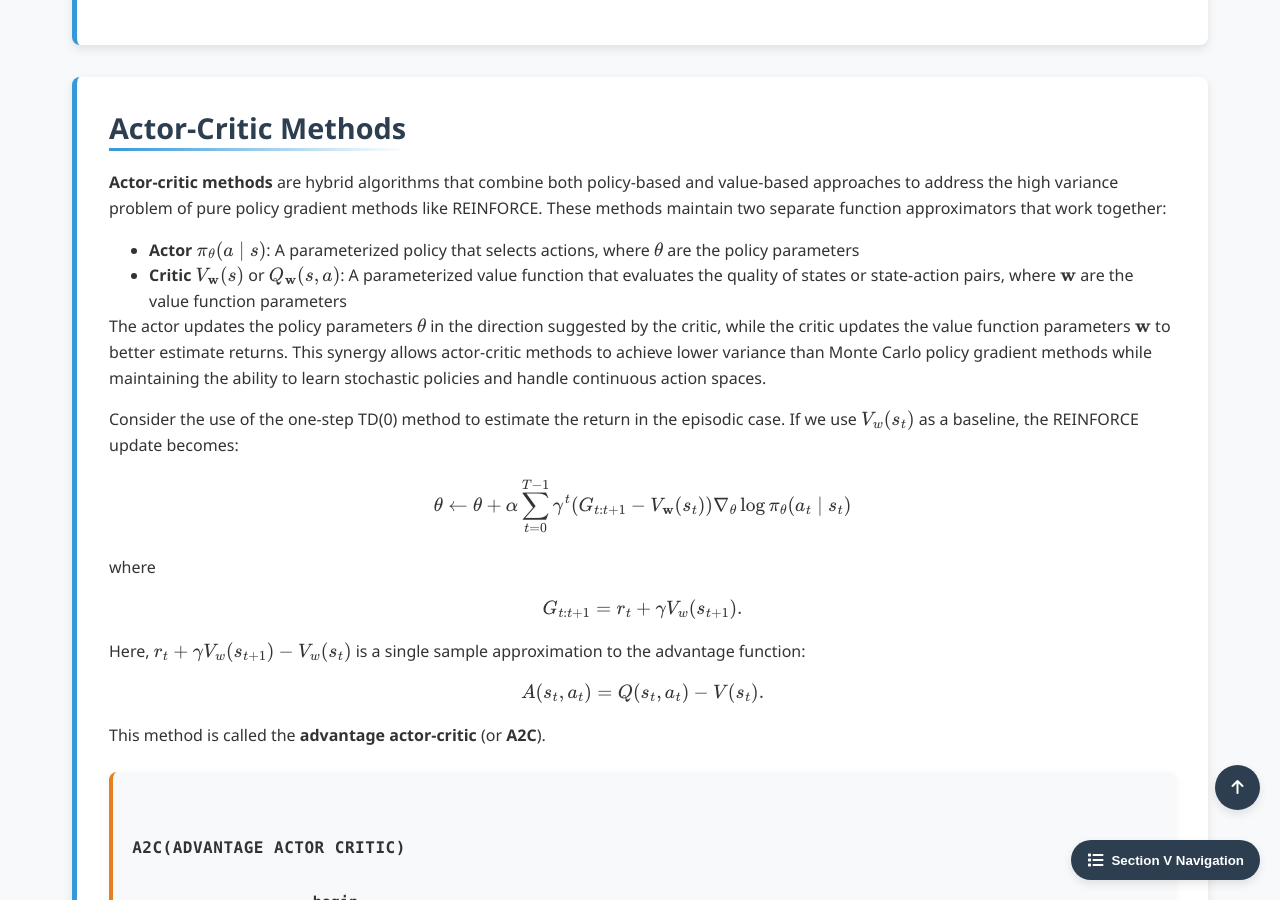
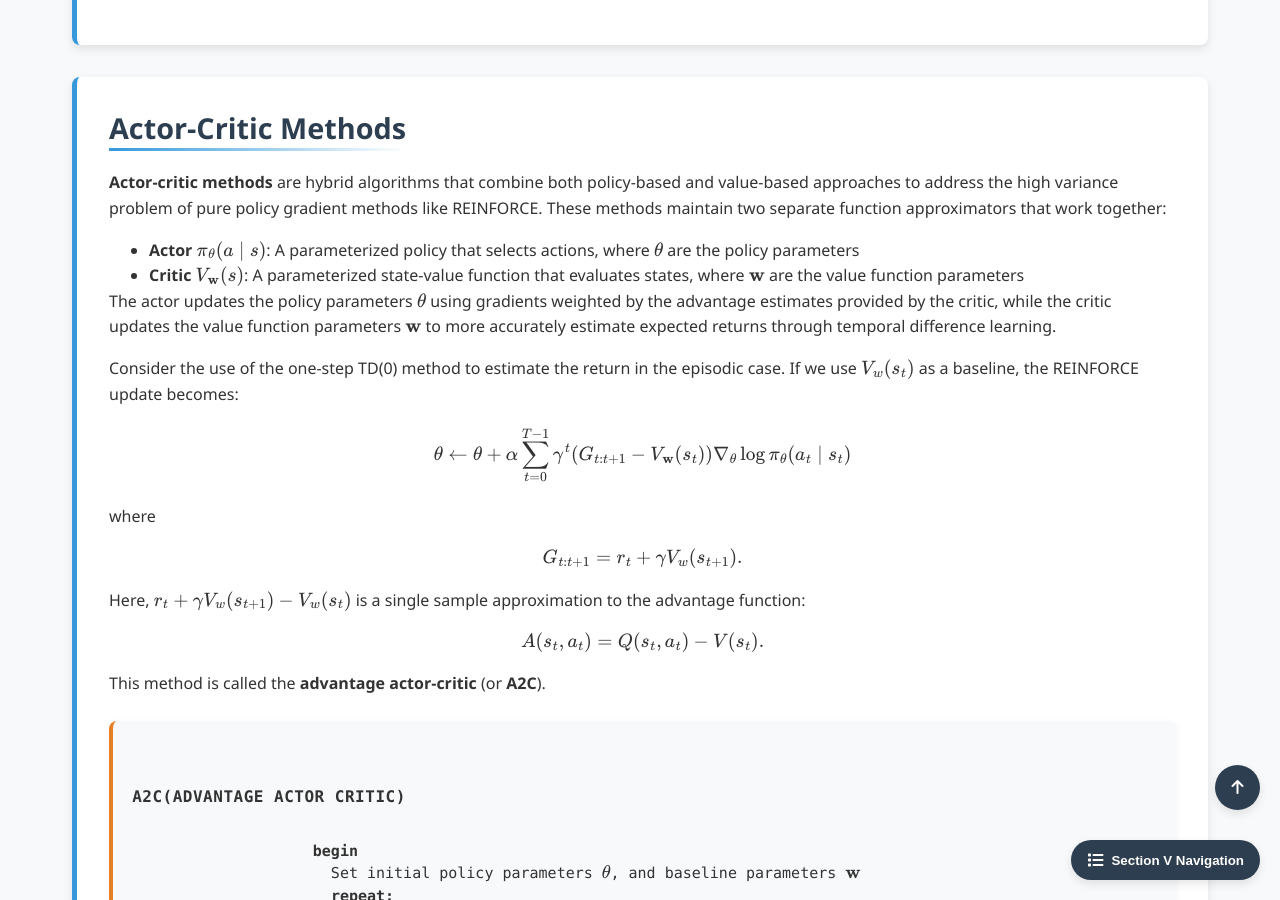
Before and after one commit to Yusukey01/yusukey01.github.io, a Jekyll site: the page built from Mathematics/Machine_learning/intro_RL.html, in a window 1280 px wide and 900 px high, scrolled down 16622 px. Built offline with Jekyll 4.4.1, drawn with Linux system fonts in a browser that asks for light colours.

Commit message:
re-open V_Part 10 RL

```diff
--- a/Mathematics/Machine_learning/intro_RL.html
+++ b/Mathematics/Machine_learning/intro_RL.html
@@ -970,18 +970,18 @@ uses_python: false
 
             <section id="actor-critic" class="section-content">
                 <h2>Actor-Critic Methods</h2>
+
                 <p>
                     <strong>Actor-critic methods</strong> are hybrid algorithms that combine both policy-based and value-based approaches
                     to address the high variance problem of pure policy gradient methods like REINFORCE. These methods maintain
                     two separate function approximators that work together:
                     <ul style="padding-left: 40px;">
                         <li><strong>Actor</strong> \(\pi_{\mathbf{\theta}}(a \mid s)\): A parameterized policy that selects actions, where \(\mathbf{\theta}\) are the policy parameters</li>
-                        <li><strong>Critic</strong> \(V_{\mathbf{w}}(s)\) or \(Q_{\mathbf{w}}(s,a)\): A parameterized value function that evaluates the quality of states or state-action pairs, where \(\mathbf{w}\) are the value function parameters</li>
+                        <li><strong>Critic</strong> \(V_{\mathbf{w}}(s)\): A parameterized state-value function that evaluates states, where \(\mathbf{w}\) are the value function parameters</li>
                     </ul>
-                    The actor updates the policy parameters \(\mathbf{\theta}\) in the direction suggested by the critic,
-                    while the critic updates the value function parameters \(\mathbf{w}\) to better estimate returns.
-                    This synergy allows actor-critic methods to achieve lower variance than Monte Carlo policy gradient methods
-                    while maintaining the ability to learn stochastic policies and handle continuous action spaces.
+                    The actor updates the policy parameters \(\mathbf{\theta}\) using gradients weighted by the advantage estimates
+                    provided by the critic, while the critic updates the value function parameters \(\mathbf{w}\) to more accurately
+                    estimate expected returns through temporal difference learning.
                 </p>
 
                 <p>
```
